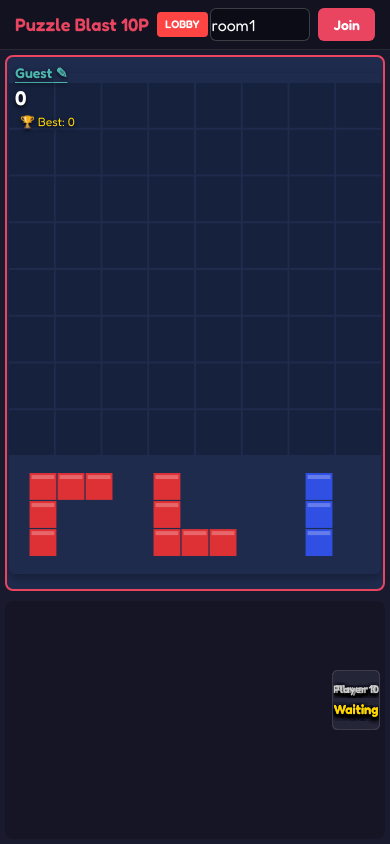
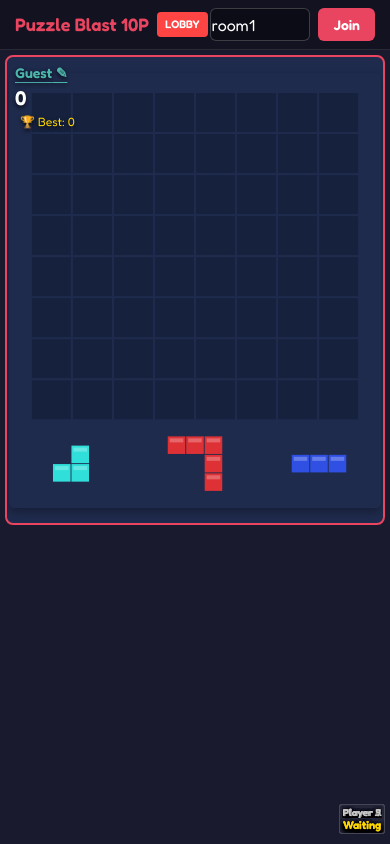
Before and after one commit to blucky0/block_blast_2nd, a plain HTML site: page index.html in a window 390 px wide. Drawn offline with nearby package versions, Linux system fonts and the light colour scheme; no server answers.

Commit message:
Update index.html

```diff
--- a/index.html
+++ b/index.html
@@ -3,7 +3,7 @@
 <head>
     <meta charset="UTF-8">
     <meta name="viewport" content="width=device-width, initial-scale=1.0, maximum-scale=1.0, user-scalable=no">
-    <title>Puzzle Blast Online (Leaderboard)</title>
+    <title>Puzzle Blast Online (Final Mobile Fix)</title>
     <script src="https://cdn.tailwindcss.com"></script>
 
     <!-- Firebase SDK (Compat Version) -->
@@ -66,74 +66,78 @@
         #slot-op8 { grid-area: op8; }
         #slot-op9 { grid-area: op9; }
 
-        /* [모바일 최적화: 레이아웃 조정] */
+        /* [모바일 최적화: 5열 배치 & 공간 확보] */
         @media (max-width: 768px) {
             #game-grid {
                 display: flex;
                 flex-direction: column;
                 height: calc(100dvh - 50px);
                 overflow: hidden;
-                padding: 5px; /* 패딩 축소 */
+                padding: 5px;
                 gap: 5px;
             }
 
-            /* 내 슬롯: 화면의 70% 정도 차지하게 (게임판 확대) */
+            /* 내 슬롯: 60%로 줄여서 하단 블록 공간 확보 */
             #slot-me {
-                flex: 7; /* flex-grow 사용 */
+                flex: 0 0 60%;
                 width: 100%;
                 min-height: 0;
-                margin-bottom: 5px;
+                margin-bottom: 0; /* 여백 제거 */
             }
 
-            /* 상대방 슬롯 컨테이너: 나머지 공간 */
+            /* 상대방 슬롯 컨테이너: 5열 2행 (스크롤 제거) */
             .opponents-container {
-                flex: 3; /* flex-grow 사용 */
+                flex: 1; /* 나머지 공간 꽉 채움 (약 40%) */
                 display: grid;
-                grid-template-columns: repeat(3, 1fr);
-                grid-auto-rows: 60px; /* 명함 높이 고정 */
-                gap: 4px;
+                grid-template-columns: repeat(5, 1fr); /* 가로 5개 */
+                grid-template-rows: repeat(2, 1fr);    /* 세로 2줄 */
+                gap: 3px;
                 width: 100%;
-                overflow-y: auto; /* 스크롤 필수 */
-                padding-bottom: 10px;
-                background: rgba(0,0,0,0.2); /* 영역 구분용 */
-                border-radius: 8px;
-                padding: 5px;
+                overflow: hidden; /* 스크롤 없음 */
+                padding-bottom: 5px;
             }
 
             /* 상대방 명함 스타일 */
             .player-slot:not(.me) {
                 height: 100%;
                 background: #252538;
-                border: 1px solid rgba(255,255,255,0.1);
-                border-radius: 6px;
+                border: 1px solid rgba(255,255,255,0.15);
+                border-radius: 4px;
                 display: flex;
                 flex-direction: column;
                 justify-content: center;
                 align-items: center;
+                min-height: 0; /* 최소 높이 제한 해제 */
             }
 
             .player-slot:not(.me) canvas { display: none !important; }
 
             .player-slot:not(.me) .slot-info {
                 position: static;
-                width: auto; height: auto;
+                width: 100%; height: 100%;
+                display: flex;
+                flex-direction: column;
+                justify-content: center;
+                align-items: center;
                 text-align: center;
-                pointer-events: none;
+                padding: 1px;
             }
 
             .player-slot:not(.me) .player-name {
-                font-size: 11px;
-                margin-bottom: 2px;
+                font-size: 10px; /* 폰트 더 작게 */
+                margin-bottom: 1px;
                 color: #ccc;
                 white-space: nowrap;
                 overflow: hidden;
                 text-overflow: ellipsis;
-                max-width: 80px;
+                width: 95%;
+                line-height: 1.2;
             }
             .player-slot:not(.me) .player-score {
-                font-size: 13px;
+                font-size: 11px; /* 폰트 더 작게 */
                 color: #ffd700;
                 font-weight: 800;
+                line-height: 1.2;
             }
         }
 
@@ -403,10 +407,10 @@
         const now = audioCtx.currentTime;
 
         if (type === 'clear') {
-            const baseFreq = 523.25 + (Math.min(comboCount,10) * 50); // 높은 도(C5)부터 시작
+            const baseFreq = 523.25 + (Math.min(comboCount,10) * 50);
             osc.frequency.setValueAtTime(baseFreq, now);
-            osc.frequency.linearRampToValueAtTime(baseFreq + 300, now + 0.1); // 띵~ 느낌
-            osc.type = 'sine'; // 맑은 소리
+            osc.frequency.linearRampToValueAtTime(baseFreq + 300, now + 0.1);
+            osc.type = 'sine';
 
             gain.gain.setValueAtTime(0.3, now);
             gain.gain.exponentialRampToValueAtTime(0.01, now + 0.4);
@@ -454,38 +458,36 @@
     const GRID_SIZE = 8;
     const MAX_OPPONENTS = 9;
 
-    // [확률 재조정: 작은 것 줄이고 골고루]
+    // [블록 데이터]
     const SHAPES_DATA = [
-        { prob: 2, shape: { coords: [[0,0]], color: '#FF5733' } }, // 1x1
-        { prob: 3, shape: { coords: [[0,0], [1,0]], color: '#33FF57' } }, // 1x2
-        { prob: 3, shape: { coords: [[0,0], [0,1]], color: '#33FF57' } },
+        { prob: 3, shape: { coords: [[0,0]], color: '#FF5733' } }, // 1x1
+        { prob: 4, shape: { coords: [[0,0], [1,0]], color: '#33FF57' } }, // 1x2
+        { prob: 4, shape: { coords: [[0,0], [0,1]], color: '#33FF57' } },
         { prob: 4, shape: { coords: [[0,0], [1,0], [2,0]], color: '#3357FF' } }, // 1x3
         { prob: 4, shape: { coords: [[0,0], [0,1], [0,2]], color: '#3357FF' } },
         { prob: 4, shape: { coords: [[0,0], [1,0], [0,1], [1,1]], color: '#F3FF33' } }, // 2x2
 
-        { prob: 3, shape: { coords: [[0,0], [1,0], [0,1]], color: '#33FFF3' } }, // 3칸 ㄱ
+        { prob: 3, shape: { coords: [[0,0], [1,0], [0,1]], color: '#33FFF3' } },
         { prob: 3, shape: { coords: [[0,0], [1,0], [1,1]], color: '#33FFF3' } },
         { prob: 3, shape: { coords: [[0,0], [0,1], [1,1]], color: '#33FFF3' } },
         { prob: 3, shape: { coords: [[1,0], [0,1], [1,1]], color: '#33FFF3' } },
 
-        { prob: 3, shape: { coords: [[0,0], [1,0], [2,0], [0,1], [0,2]], color: '#FF3333' } }, // 5칸 ㄱ
+        { prob: 3, shape: { coords: [[0,0], [1,0], [2,0], [0,1], [0,2]], color: '#FF3333' } },
         { prob: 3, shape: { coords: [[0,0], [1,0], [2,0], [2,1], [2,2]], color: '#FF3333' } },
         { prob: 3, shape: { coords: [[0,0], [0,1], [0,2], [1,2], [2,2]], color: '#FF3333' } },
         { prob: 3, shape: { coords: [[2,0], [2,1], [2,2], [1,2], [0,2]], color: '#FF3333' } },
 
-        // 3x3: 초반 제한 해제 (그냥 나옴)
-        { prob: 3, shape: { coords: [[0,0], [1,0], [2,0], [0,1], [1,1], [2,1], [0,2], [1,2], [2,2]], color: '#8C33FF' } },
+        { prob: 1, isHard: true, shape: { coords: [[0,0], [1,0], [2,0], [0,1], [1,1], [2,1], [0,2], [1,2], [2,2]], color: '#8C33FF' } }, // 3x3
 
         { prob: 2, shape: { coords: [[0,0], [1,0], [2,0], [3,0]], color: '#FF33A1' } }, // 1x4
         { prob: 2, shape: { coords: [[0,0], [0,1], [0,2], [0,3]], color: '#FF33A1' } },
-        { prob: 2, shape: { coords: [[0,0], [1,0], [2,0], [3,0], [4,0]], color: '#FF8C33' } }, // 1x5
-        { prob: 2, shape: { coords: [[0,0], [0,1], [0,2], [0,3], [0,4]], color: '#FF8C33' } },
+        { prob: 1, isHard: true, shape: { coords: [[0,0], [1,0], [2,0], [3,0], [4,0]], color: '#FF8C33' } }, // 1x5
+        { prob: 1, isHard: true, shape: { coords: [[0,0], [0,1], [0,2], [0,3], [0,4]], color: '#FF8C33' } },
 
         { prob: 1, shape: { coords: [[0,0], [1,1]], color: '#AAAAAA' } }, // 대각
         { prob: 1, shape: { coords: [[0,1], [1,0]], color: '#AAAAAA' } }
     ];
 
-    // [럭키 세트]
     const LUCKY_SETS = [
         [
              { coords: [[0,0]], color: '#FF5733' },
@@ -580,17 +582,16 @@
     }
 
     function calcBoardMetrics(w, h) {
-        // [모바일] 게임판 비율 확대 (0.65 -> 0.85)
+        // [모바일] 비율 축소 및 상단 여백 조정
         const isMobile = window.innerWidth <= 768;
-        const ratio = isMobile ? 0.85 : 0.65;
+        const ratio = isMobile ? 0.75 : 0.65;
         const maxBoardSize = Math.min(w, h * ratio);
 
         CELL_SIZE = (maxBoardSize - (CELL_GAP * (GRID_SIZE - 1))) / GRID_SIZE;
         const totalBoardSize = (CELL_SIZE * GRID_SIZE) + (CELL_GAP * (GRID_SIZE - 1));
 
         boardX = (w - totalBoardSize) / 2;
-        // [모바일] 상단 여백 축소
-        boardY = isMobile ? 10 : 20;
+        boardY = isMobile ? 20 : 20;
     }
 
     function repositionHand() {
@@ -609,7 +610,6 @@
     }
 
     function getRandomShape() {
-        // 2000점 미만 제한 제거 (항상 모든 블록 등장)
         const totalProb = SHAPES_DATA.reduce((sum, item) => sum + item.prob, 0);
         let random = Math.random() * totalProb;
 
@@ -622,7 +622,6 @@
         return SHAPES_DATA[0].shape;
     }
 
-    // [스마트 스폰] 위기 상황에서 '뚫어주는' 블록 찾기
     function getSolutionSet() {
         const easyCandidates = SHAPES_DATA.filter(s => s.shape.coords.length <= 4)
                                           .map(s => s.shape);
@@ -675,12 +674,16 @@
         }
         const isCrisis = emptyCount < (GRID_SIZE*GRID_SIZE * 0.3);
 
+        // [모바일] 블록 크기 축소 (0.45)
+        const isMobile = window.innerWidth <= 768;
+        const scale = isMobile ? 0.45 : 0.6;
+
         if (isCrisis) {
             const solutionSet = getSolutionSet();
             for(let i=0; i<3; i++) {
                 handBlocks.push({
                     shape: solutionSet[i],
-                    x:0, y:0, baseX:0, baseY:0, scale: 0.6,
+                    x:0, y:0, baseX:0, baseY:0, scale: scale,
                     isDragging: false, isPlaced: false
                 });
             }
@@ -689,7 +692,7 @@
             for(let i=0; i<3; i++) {
                 handBlocks.push({
                     shape: luckySet[i],
-                    x:0, y:0, baseX:0, baseY:0, scale: 0.6,
+                    x:0, y:0, baseX:0, baseY:0, scale: scale,
                     isDragging: false, isPlaced: false
                 });
             }
@@ -697,7 +700,7 @@
             for(let i=0; i<3; i++) {
                 handBlocks.push({
                     shape: getRandomShape(),
-                    x:0, y:0, baseX:0, baseY:0, scale: 0.6,
+                    x:0, y:0, baseX:0, baseY:0, scale: scale,
                     isDragging: false, isPlaced: false
                 });
             }
@@ -1111,8 +1114,8 @@
 
         await syncState();
 
-        // 게임 시작 시(방 조인 시) 순위표 한 번 보여주기
-        showLeaderboard();
+        // 게임 시작 시(방 조인 시) 순위표 한 번 보여주기 - 1초 딜레이 추가로 로딩 보장
+        setTimeout(showLeaderboard, 1000);
 
         if(unsubscribeRoom) unsubscribeRoom();
 
```
